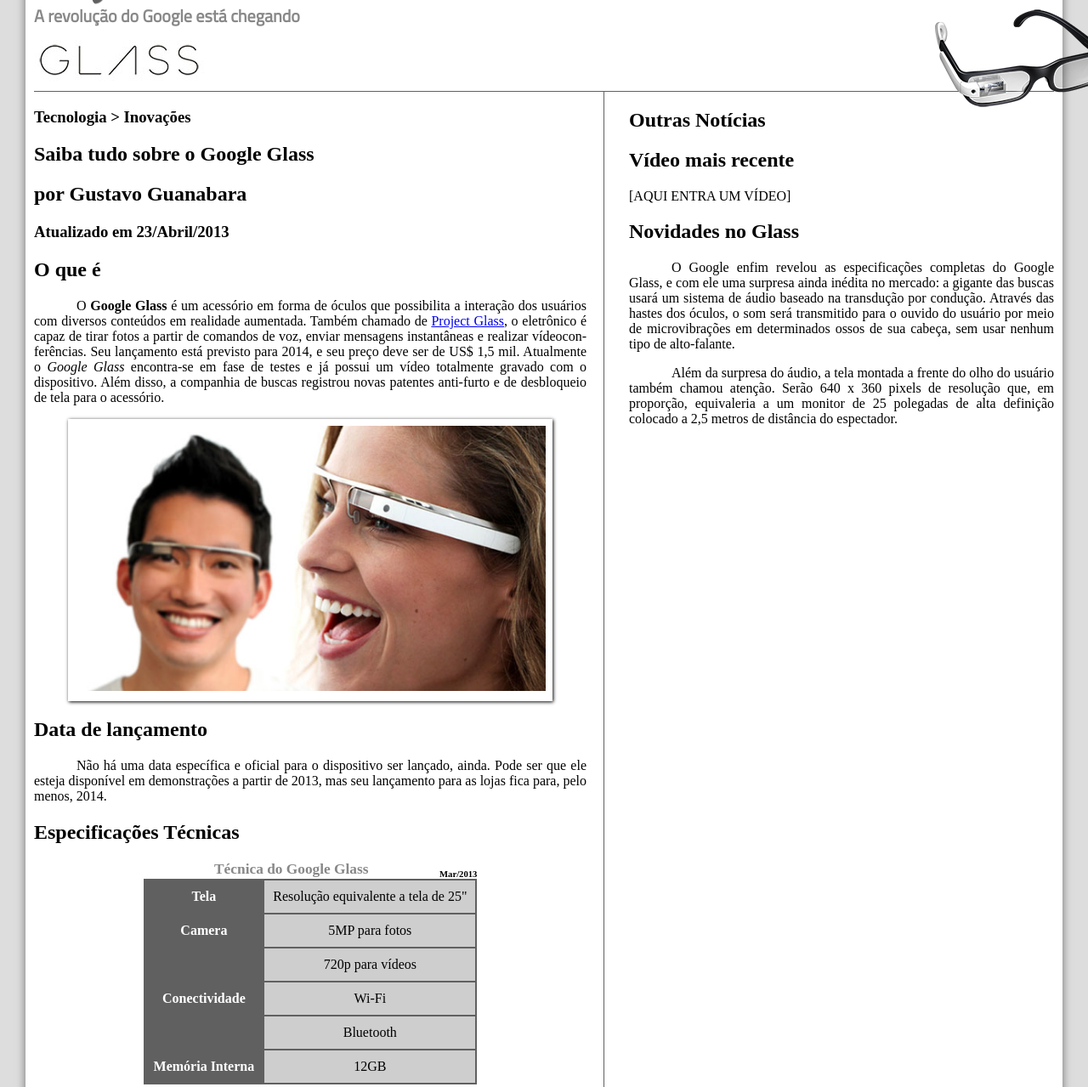
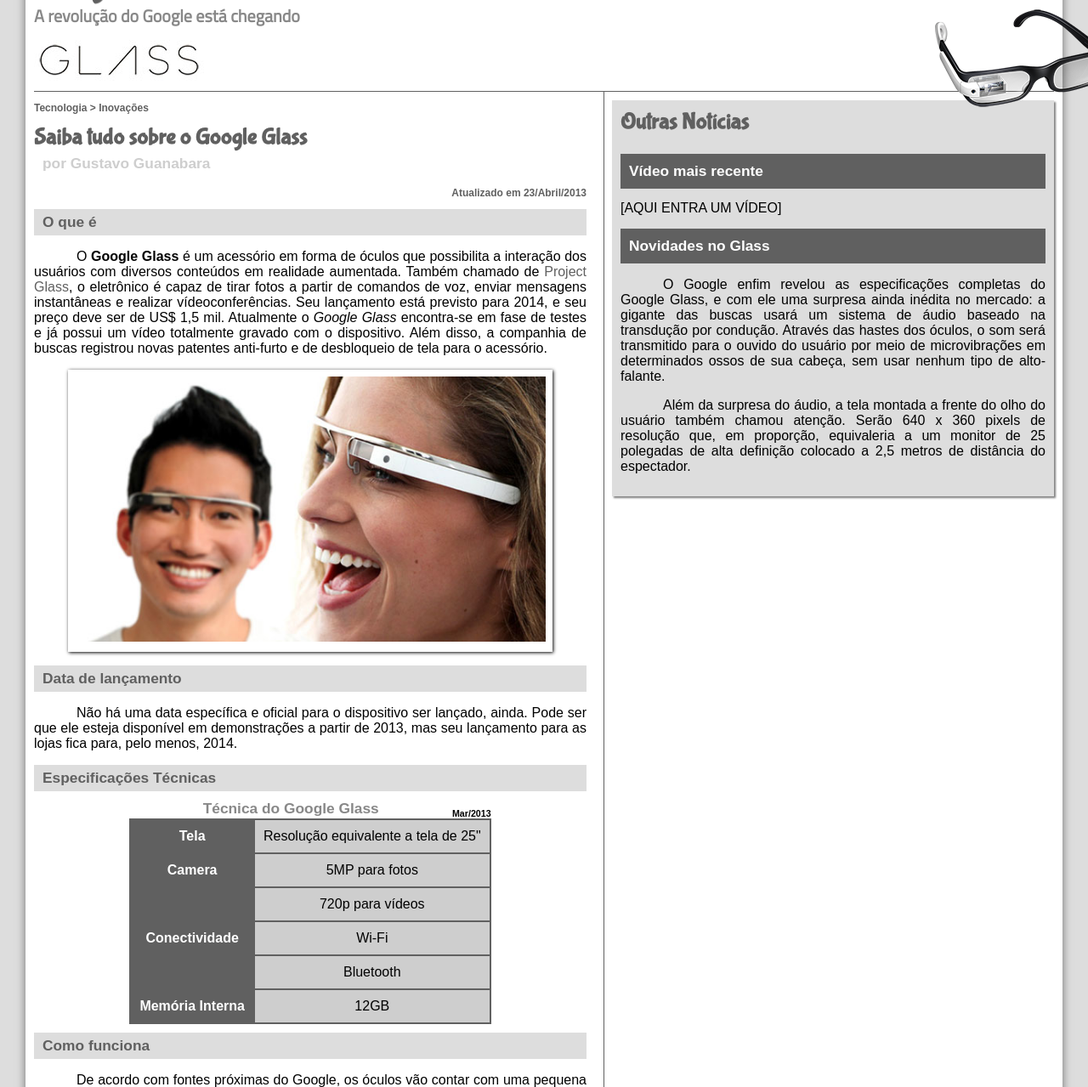
Before and after one commit to FelipeLemos977/Projeto-glass, a plain HTML site: page index.html in a window 1280 px wide. Shown: the part 68-1347 px from the top of the page at 85% size. Drawn offline with Linux system fonts and the light colour scheme.

Commit message:
html  css
aside
article
fontes color
menu lateral

```diff
--- a/_css/estilo.css
+++ b/_css/estilo.css
@@ -7,6 +7,7 @@
 }
 
 body {
+    font-family:arial, sans-serif ;
     background-color: #dddddd;
     color: rgba(0, 0, 0, 1);
 }
@@ -22,6 +23,14 @@ div#interface {
 p {
     text-align: justify;
     text-indent: 50px;
+}
+a {
+    color: #606060;
+    text-decoration: none;
+
+}
+a:hover {
+    text-decoration: underline;
 }
 
 header#cabecalho img#icone {
@@ -141,6 +150,40 @@ section#corpo {
 
 }
 
+article#noticia-principal h2{
+    font-size: 13pt;
+    color: #606060;
+    background-color:#dddddd;
+    padding: 5px 0px 5px 10px;
+    margin: 10px 0px 10px 0px;
+
+}
+
+header#cabecalho-artigo h1{
+    font-family: 'Fontelogo',sans-serif;
+    font-size: 20pt;
+    color: #606060;
+    margin-bottom: 0px;
+    margin-top: 0px;
+}
+.direita {
+    text-align: right;
+
+}
+
+header#cabecalho-artigo h2{
+    font-size: 13pt;
+    color: #cecece;
+    background-color: #ffffff;
+    margin: 0px;
+
+}header#cabecalho-artigo h3{
+
+    font-size: 12px;
+    color: #606060;
+
+}
+
 table#tabelaspac {
 
     border: 1px solid#606060 ;
@@ -162,6 +205,7 @@ table#tabelaspac td.ce {
     background-color: #606060;
     vertical-align: top;
     font-weight: bold;
+
 }
 table#tabelaspac td.cd {
 
@@ -190,8 +234,26 @@ aside#lateral {
     display: block;
     width: 500px;
     float: right;
+    background-color: #dddddd;
+    padding: 10px;
+    margin-top:10px ;
+    box-shadow: 2px 2px 2px rgba(0, 0, 0, 0.5);
+}
+aside#lateral h1{
+    font-family: 'Fontelogo',sans-serif;
+    font-size: 20pt;
+    color: #606060;
+    margin-top: 0px;
+
 }
 
+aside#lateral h2{
+    background-color: #606060;
+    font-size: 13pt;
+    color: #ffffff;
+    padding: 10px;
+
+}
 footer#rodape {
 
     clear: both;
--- a/index.html
+++ b/index.html
@@ -29,15 +29,20 @@
             </nav>
         </header>
         <section id="corpo">
+
+            <article id="noticia-principal">
+                <header id="cabecalho-artigo">
                     <hgroup>
                         <h3>Tecnologia > Inovações</h3>
                         <h1>Saiba tudo sobre o Google Glass</h1>
                         <h2>por Gustavo Guanabara</h2>
-                <h3>Atualizado em 23/Abril/2013</h3>
+                        <h3 class="direita" >Atualizado em 23/Abril/2013</h3>
                     </hgroup>
+                </header>
 
                 <h2>O que é</h2>
-            <p>O <span style="font-weight: 900;">Google Glass</span> é um acessório em forma de óculos que possibilita a
+                <p>O <span style="font-weight: 900;">Google Glass</span> é um acessório em forma de óculos que
+                    possibilita a
                     interação dos usuários com diversos
                     conteúdos
                     em realidade aumentada. Também chamado de <a href="http://glass.google.com" target="_blank">Project
@@ -68,26 +73,43 @@
                     disponível
                     em demonstrações a partir de 2013, mas seu lançamento para as lojas fica para, pelo menos, 2014.</p>
 
-            <h1>Especificações Técnicas</h1>
+                <h2>Especificações Técnicas</h2>
                 <table id="tabelaspac">
                     <caption> Técnica do Google Glass <span>Mar/2013</span></caption>
 
-            <tr><td class="ce">Tela</td><td class="cd">Resolução equivalente a tela de 25"</td></tr>
-            <tr><td rowspan="2" class="ce">Camera</td> <td class="cd">5MP para fotos </td></tr>
-            <tr><td class="cd"> 720p para vídeos</td></tr>
-            <tr><td rowspan="2" class="ce">Conectividade</td> <td class="cd">Wi-Fi</td></tr>
-            <tr><td class="cd">Bluetooth</td></tr>
-            <tr><td class="ce">Memória Interna</td> <td class="cd">12GB</td></tr>
+                    <tr>
+                        <td class="ce">Tela</td>
+                        <td class="cd">Resolução equivalente a tela de 25"</td>
+                    </tr>
+                    <tr>
+                        <td rowspan="2" class="ce">Camera</td>
+                        <td class="cd">5MP para fotos </td>
+                    </tr>
+                    <tr>
+                        <td class="cd"> 720p para vídeos</td>
+                    </tr>
+                    <tr>
+                        <td rowspan="2" class="ce">Conectividade</td>
+                        <td class="cd">Wi-Fi</td>
+                    </tr>
+                    <tr>
+                        <td class="cd">Bluetooth</td>
+                    </tr>
+                    <tr>
+                        <td class="ce">Memória Interna</td>
+                        <td class="cd">12GB</td>
+                    </tr>
                 </table>
 
-            <h1>Como funciona</h1>
-            <p>De acordo com fontes próximas do Google, os óculos vão contar com uma pequena tela de LCD ou AMOLED na
+                <h2>Como funciona</h2>
+                <p>De acordo com fontes próximas do Google, os óculos vão contar com uma pequena tela de LCD ou AMOLED
+                    na
                     parte
                     superior e em frente aos olhos do usuário. Com o uso de uma câmera e GPS, você pode se situar, assim
                     como
                     selecionar opções com o movimento da cabeça.</p>
 
-            <h1>O que você pode fazer com o Google Glasses</h1>
+                <h2>O que você pode fazer com o Google Glasses</h2>
                 <p>O vídeo de divulgação do Google mostra que você pode se transformar em uma espécie de
                     “super&shy;-humano”, já que
                     o
@@ -97,6 +119,7 @@
                     clima, agenda e até mesmo permitir que você marque encontros apenas com comandos de voz.</p>
 
                 [AQUI ENTRA UM VÍDEO]
+            </article>
         </section>
         <aside id="lateral">
 
```
Lines whose indentation alone changed are shown as unchanged.
